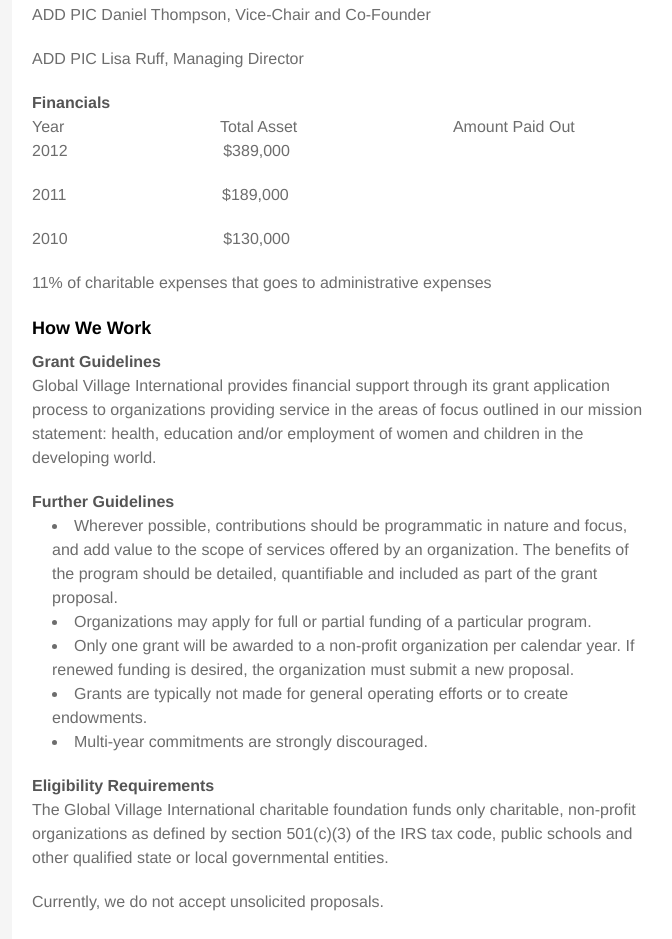
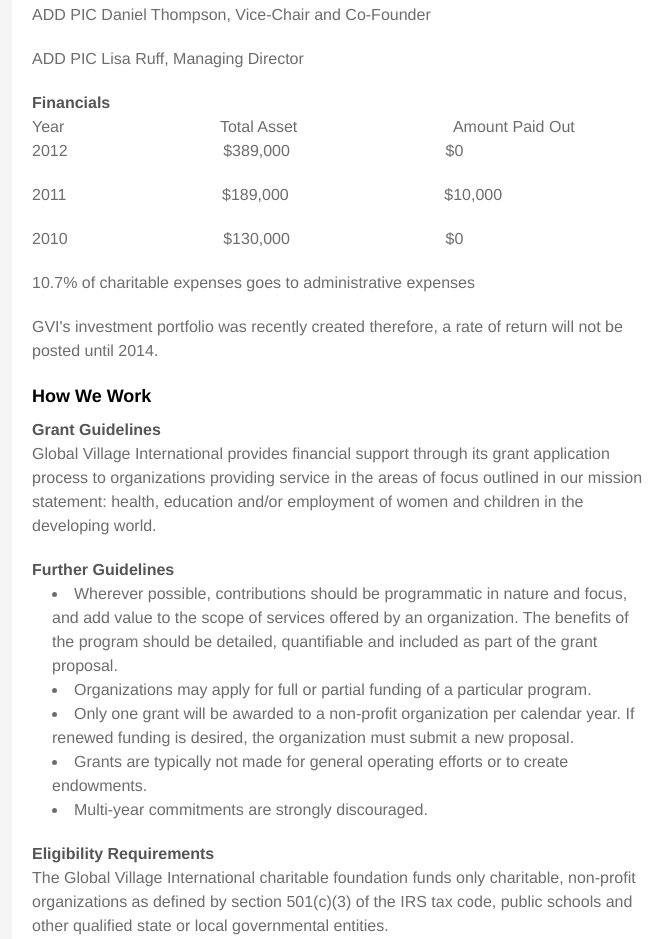
Before and after one commit to lisamruff/lisamruff.github.io, a plain HTML site: page index.html in a window 1280 px wide. Shown: the part 914-1853 px from the top of the page, without its empty margins (298-970 px from the left). Drawn offline with Linux system fonts and the light colour scheme; a web font is replaced by a local one.

Commit message:
Make changes

```diff
--- a/index.html
+++ b/index.html
@@ -49,11 +49,13 @@
 
 <span class='titles'> Year&nbsp&nbsp&nbsp&nbsp&nbsp&nbsp&nbsp&nbsp&nbsp&nbsp&nbsp&nbsp&nbsp&nbsp&nbsp&nbsp&nbsp&nbsp&nbsp&nbsp&nbsp&nbsp&nbsp&nbsp&nbsp&nbsp&nbsp&nbsp&nbsp&nbsp&nbsp&nbsp&nbsp&nbsp&nbspTotal Asset&nbsp&nbsp&nbsp&nbsp&nbsp&nbsp&nbsp&nbsp&nbsp&nbsp&nbsp&nbsp&nbsp&nbsp&nbsp&nbsp&nbsp&nbsp&nbsp&nbsp&nbsp&nbsp&nbsp&nbsp&nbsp&nbsp&nbsp&nbsp&nbsp&nbsp&nbsp&nbsp&nbsp&nbsp&nbspAmount Paid Out</span>
 
-<p>2012&nbsp&nbsp&nbsp&nbsp&nbsp&nbsp&nbsp&nbsp&nbsp&nbsp&nbsp&nbsp&nbsp&nbsp&nbsp&nbsp&nbsp&nbsp&nbsp&nbsp&nbsp&nbsp&nbsp&nbsp&nbsp&nbsp&nbsp&nbsp&nbsp&nbsp&nbsp&nbsp&nbsp&nbsp&nbsp$389,000</p>
-<p>2011&nbsp&nbsp&nbsp&nbsp&nbsp&nbsp&nbsp&nbsp&nbsp&nbsp&nbsp&nbsp&nbsp&nbsp&nbsp&nbsp&nbsp&nbsp&nbsp&nbsp&nbsp&nbsp&nbsp&nbsp&nbsp&nbsp&nbsp&nbsp&nbsp&nbsp&nbsp&nbsp&nbsp&nbsp&nbsp$189,000</p>
-<p>2010&nbsp&nbsp&nbsp&nbsp&nbsp&nbsp&nbsp&nbsp&nbsp&nbsp&nbsp&nbsp&nbsp&nbsp&nbsp&nbsp&nbsp&nbsp&nbsp&nbsp&nbsp&nbsp&nbsp&nbsp&nbsp&nbsp&nbsp&nbsp&nbsp&nbsp&nbsp&nbsp&nbsp&nbsp&nbsp$130,000</p>
+<p>2012&nbsp&nbsp&nbsp&nbsp&nbsp&nbsp&nbsp&nbsp&nbsp&nbsp&nbsp&nbsp&nbsp&nbsp&nbsp&nbsp&nbsp&nbsp&nbsp&nbsp&nbsp&nbsp&nbsp&nbsp&nbsp&nbsp&nbsp&nbsp&nbsp&nbsp&nbsp&nbsp&nbsp&nbsp&nbsp$389,000&nbsp&nbsp&nbsp&nbsp&nbsp&nbsp&nbsp&nbsp&nbsp&nbsp&nbsp&nbsp&nbsp&nbsp&nbsp&nbsp&nbsp&nbsp&nbsp&nbsp&nbsp&nbsp&nbsp&nbsp&nbsp&nbsp&nbsp&nbsp&nbsp&nbsp&nbsp&nbsp&nbsp&nbsp&nbsp$0</p>
+<p>2011&nbsp&nbsp&nbsp&nbsp&nbsp&nbsp&nbsp&nbsp&nbsp&nbsp&nbsp&nbsp&nbsp&nbsp&nbsp&nbsp&nbsp&nbsp&nbsp&nbsp&nbsp&nbsp&nbsp&nbsp&nbsp&nbsp&nbsp&nbsp&nbsp&nbsp&nbsp&nbsp&nbsp&nbsp&nbsp$189,000&nbsp&nbsp&nbsp&nbsp&nbsp&nbsp&nbsp&nbsp&nbsp&nbsp&nbsp&nbsp&nbsp&nbsp&nbsp&nbsp&nbsp&nbsp&nbsp&nbsp&nbsp&nbsp&nbsp&nbsp&nbsp&nbsp&nbsp&nbsp&nbsp&nbsp&nbsp&nbsp&nbsp&nbsp&nbsp$10,000</p>
+<p>2010&nbsp&nbsp&nbsp&nbsp&nbsp&nbsp&nbsp&nbsp&nbsp&nbsp&nbsp&nbsp&nbsp&nbsp&nbsp&nbsp&nbsp&nbsp&nbsp&nbsp&nbsp&nbsp&nbsp&nbsp&nbsp&nbsp&nbsp&nbsp&nbsp&nbsp&nbsp&nbsp&nbsp&nbsp&nbsp$130,000&nbsp&nbsp&nbsp&nbsp&nbsp&nbsp&nbsp&nbsp&nbsp&nbsp&nbsp&nbsp&nbsp&nbsp&nbsp&nbsp&nbsp&nbsp&nbsp&nbsp&nbsp&nbsp&nbsp&nbsp&nbsp&nbsp&nbsp&nbsp&nbsp&nbsp&nbsp&nbsp&nbsp&nbsp&nbsp$0</p>
 
-<p>11% of charitable expenses that goes to administrative expenses</p>
+<p>10.7% of charitable expenses goes to administrative expenses</p>
+
+<p>GVI's investment portfolio was recently created therefore, a rate of return will not be posted until 2014.</p>
 
 <h3>How We Work</h3>
 
```
